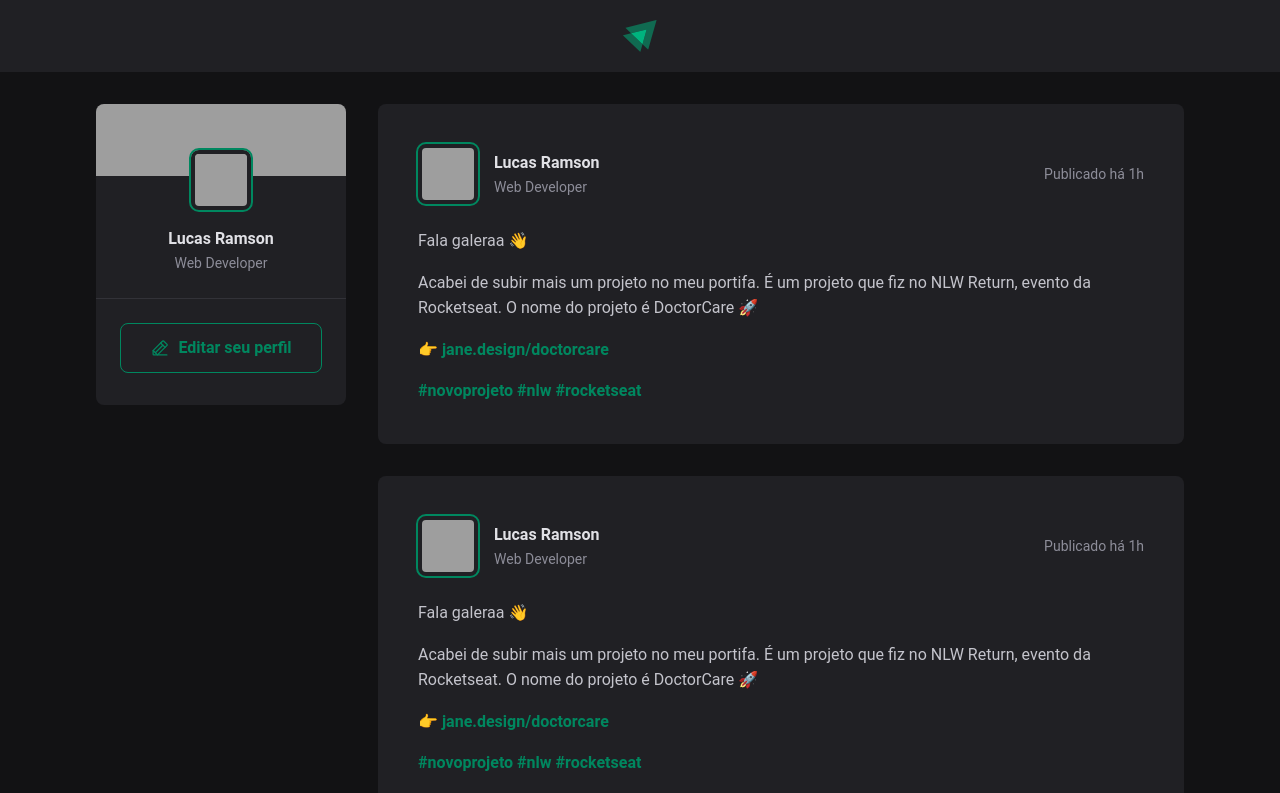
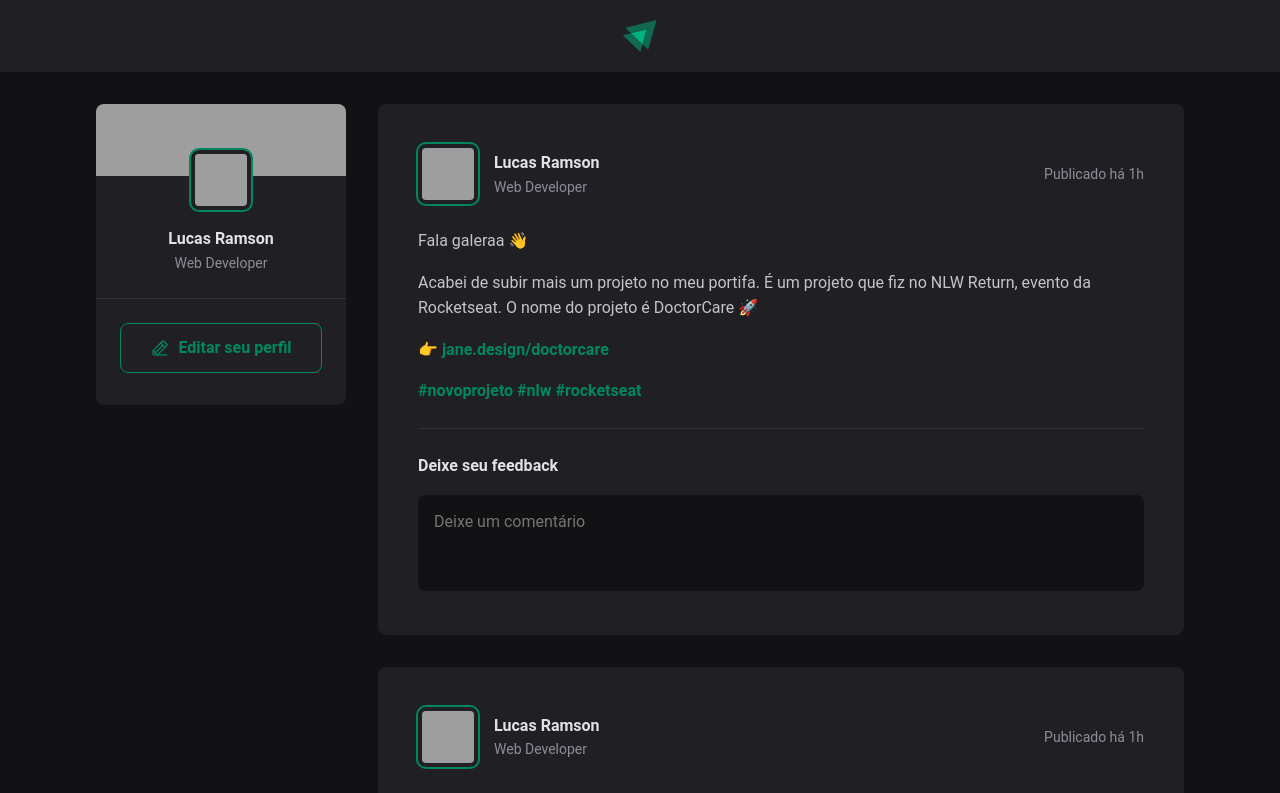
Before and after one commit to LRamson/ignite-feed, a React (Vite) app: page / in a window 1280 px wide. Shown: the top 793 px of the page. Built offline with nearby package versions, Linux system fonts and the light colour scheme; grey boxes are pictures that could not be loaded.

Commit message:
Adicionado formulário de comentário no componente Post

```diff
--- a/src/components/Post.jsx
+++ b/src/components/Post.jsx
@@ -26,6 +26,18 @@
                     <a href="">#nlw</a>{' '}
                     <a href="">#rocketseat</a></p>
             </div>
+
+            <form className={styles.commentForm}>
+                <strong>Deixe seu feedback</strong>
+
+                <textarea
+                 placeholder='Deixe um comentário'
+                />
+
+                <footer>
+                    <button type='submit'>Publicar</button>
+                </footer>
+            </form>
         </article>
     )
 }
--- a/src/components/Post.module.css
+++ b/src/components/Post.module.css
@@ -65,3 +65,55 @@
     color: var(--gray-400);
     line-height: 1.6;
 }
+
+.commentForm {
+    width: 100%;
+    margin-top: 1.5rem;
+    padding-top: 1.5rem;
+    border-top: 1px solid var(--gray-600);
+}
+
+.commentForm > strong {
+    line-height: 1.6;
+    color: var(--gray-100);
+}
+
+.commentForm textarea {
+    width: 100%;
+    background-color: var(--gray-900);
+    border: 0;
+    resize: none;
+    height: 6rem;
+    padding: 1rem;
+    border-radius: 8px;
+    color: var(--gray-100);
+    line-height: 1.4;
+    margin-top: 1rem;
+}
+
+.commentForm footer {
+    visibility: hidden;
+    max-height: 0;
+}
+
+.commentForm:focus-within footer {
+    visibility: visible;
+    max-height: none;
+}
+
+.commentForm footer button[type=submit] {
+    padding: 1rem 1.5rem;
+    margin-top: 1rem;
+    border-radius: 8px;
+    border: 0;
+    background: var(--green-500);
+    color: var(--white);
+    font-weight: bold;
+    cursor: pointer;
+
+    transition: 0.1s;
+}
+
+.commentForm footer button[type=submit]:hover {
+    background: var(--green-300);
+}
--- a/src/global.css
+++ b/src/global.css
@@ -11,6 +11,11 @@
 
     --green-300: #00B37E;
     --green-500: #00875f;
+}
+
+:focus {
+    outline: transparent;
+    box-shadow: 0 0 0 2px var(--green-500);
 }
 
 * {
```
